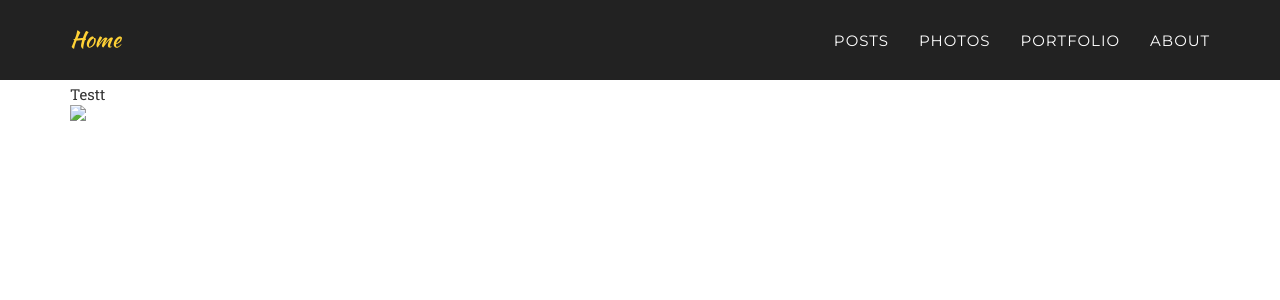
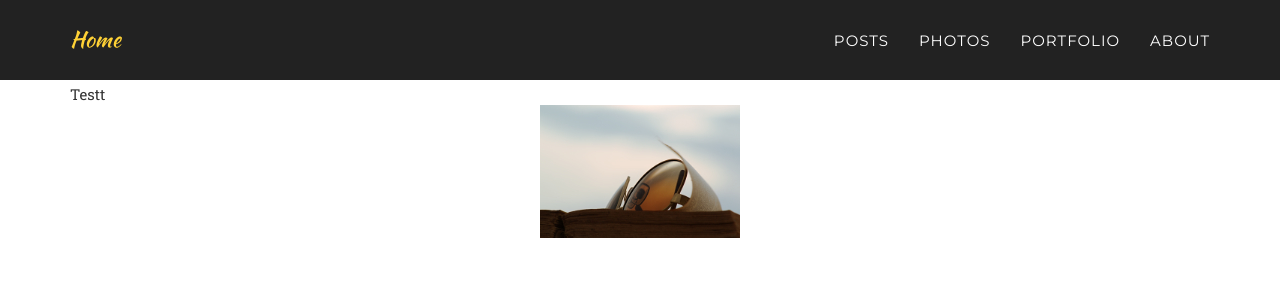
Before and after one commit to swamygurugari/rpillutla.github.io, a Jekyll site: the page built from photos/index.html, in a window 1280 px wide. Shown: the top 300 px of the page. Built offline with Jekyll 4.4.1, drawn with Linux system fonts in a browser that asks for light colours; some web fonts are replaced.

Commit message:
Update index.html

```diff
--- a/photos/index.html
+++ b/photos/index.html
@@ -5,6 +5,6 @@ layout: default
 <div class="container">
 Testt<br>
    {% for photo in site.categories.photo %}
-   <img src="img/portfolio/{{ photo.img }}" class="img-responsive img-centered">
+   <img src="{{site.url}}/img/portfolio/{{ photo.img }}" class="img-responsive img-centered">
    {% endfor %}
 </div>
```
